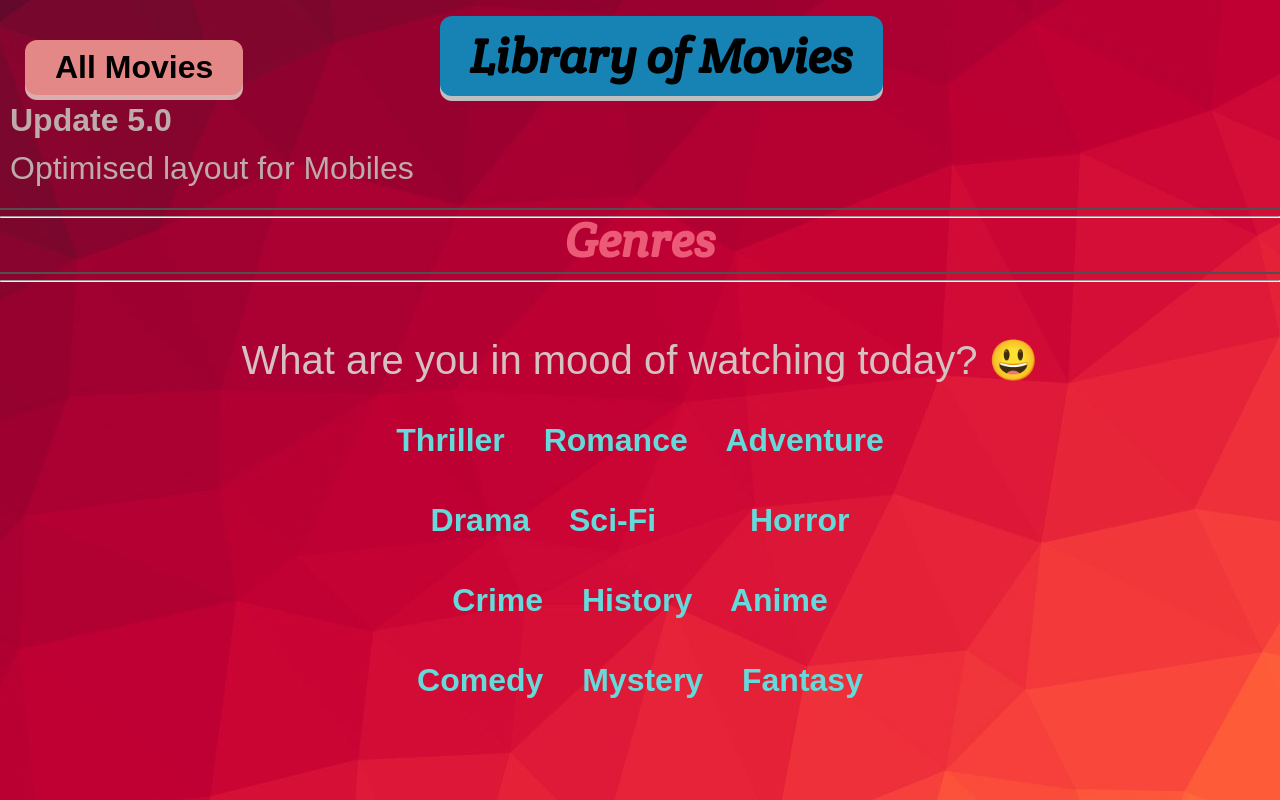
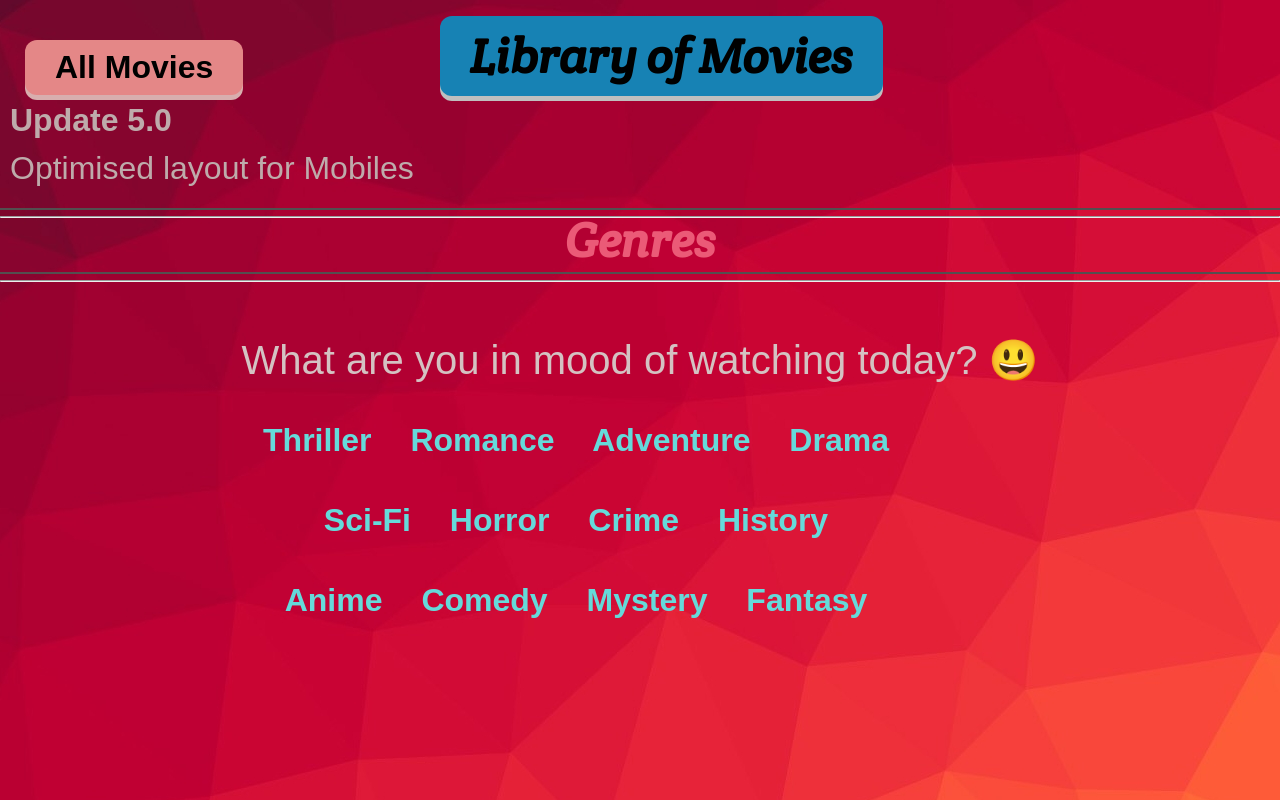
Before and after one commit to myousafzafar/libraryofmovies, a plain HTML site: page index.html in a window 1280 px wide. Drawn offline with Linux system fonts and the light colour scheme; a web font is replaced by a local one.

Commit message:
Add files via upload

```diff
--- a/index.html
+++ b/index.html
@@ -57,11 +57,9 @@ p2{
 h2{color: rgb(235, 90, 119); font-family:'Crete Round', serif;}
 
 
-p3{font-family:Arial, Helvetica, sans-serif; font-size: 200%;  position: absolute; top: 55%;left: 50%; margin-right: -50%; transform: translate(-50%, -50%); word-spacing: 30px; }
-p4{font-family:Arial, Helvetica, sans-serif; font-size: 200%;  position: absolute; top: 65%;left: 50%; margin-right: -50%; transform: translate(-50%, -50%); word-spacing: 30px; }
-p5{font-family:Arial, Helvetica, sans-serif; font-size: 200%;  position: absolute; top: 75%;left: 50%; margin-right: -50%; transform: translate(-50%, -50%); word-spacing: 30px; }
-p6{font-family:Arial, Helvetica, sans-serif; font-size: 200%;  position: absolute; top: 85%;left: 50%; margin-right: -50%; transform: translate(-50%, -50%); word-spacing: 30px; }
-
+p3{font-family:Arial, Helvetica, sans-serif; font-size: 200%;  position: absolute; top: 55%;left: 45%; margin-right: -50%; transform: translate(-50%, -50%); word-spacing: 30px; }
+p4{font-family:Arial, Helvetica, sans-serif; font-size: 200%;  position: absolute; top: 65%;left: 45%; margin-right: -50%; transform: translate(-50%, -50%); word-spacing: 30px; }
+p5{font-family:Arial, Helvetica, sans-serif; font-size: 200%;  position: absolute; top: 75%;left: 45%; margin-right: -50%; transform: translate(-50%, -50%); word-spacing: 30px; }
 
 p9 {color: rgb(0, 0, 0); font-family: 'Crete Round', serif; font-size: 300%; text-align:center;}
 
@@ -221,41 +219,39 @@ left: 0%;
 <strong> <a href="Adventure.html"   title="List" > Adventure   </a>  </strong>
 
 
+  <strong>  <a href="Drama.html"   title="List" > Drama </a>  </strong>
+
 
 </p3>
 
 
 <p4>
 
-  <strong>  <a href="Drama.html"   title="List" > Drama </a>  </strong>
-
    <strong> <a href="scifi.html"   title="List" > Sci-Fi </a>   </strong>
 
-   <strong> <a href="horror.html"    title="List" > &ensp; Horror  </a>  </strong>
+   <strong> <a href="horror.html"    title="List" > Horror  </a>  </strong>
 
+
+   <strong> <a href="crime.html"   title="List" > Crime  </a>  </strong>
+
+   <strong> <a href="history.html"   title="List"> History    </a>  </strong>
 
 </p4>
 
 
 <p5>
 
-  <strong> <a href="crime.html"   title="List" > Crime  </a>  </strong>
+     <strong> <a href="animation.html"    title="List" >  Anime  </a> </strong>
 
-  <strong> <a href="history.html"   title="List"> History    </a>  </strong>
+     <strong>  <a href="comedy.html"   title="List" >   Comedy   </a>  </strong>
 
-     <strong> <a href="animation.html"    title="List" >  Anime  </a> </strong>
+     <strong> <a href="mystery.html"   title="List" > Mystery   </a> </strong>
+
+     <strong> <a href="fantasy.html" title="List" > Fantasy   </a>  </strong>
 
 </p5>
 
-<p6>
 
-  <strong>  <a href="comedy.html"   title="List" >   Comedy   </a>  </strong>
-
-  <strong> <a href="mystery.html"   title="List" > Mystery   </a> </strong>
-
-  <strong> <a href="fantasy.html" title="List" > Fantasy   </a>  </strong>
-
-</p6>
 
 </body>
 
```
